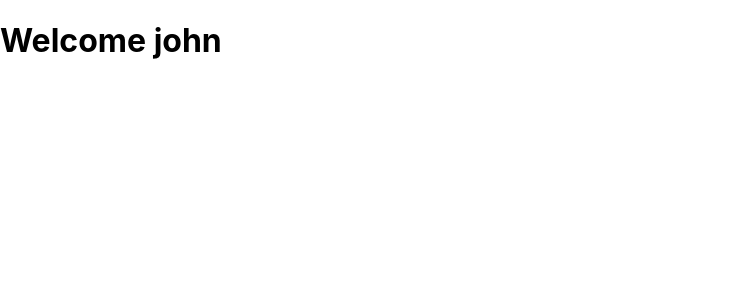
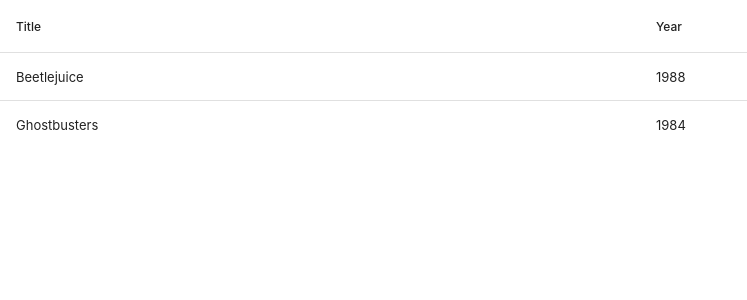
Before and after one commit to knechtel/typescript-react, a React (Create React App) app: page /test in a window 1280 px wide. Shown: the top 300 px of the page, without its empty margins (0-747 px from the left). Built offline with nearby package versions, Linux system fonts and the light colour scheme; no server answers.

Commit message:
Testando lógica dataTable.

```diff
--- a/src/component/FunctionalComponent.tsx
+++ b/src/component/FunctionalComponent.tsx
@@ -1,13 +1,56 @@
-import React, { FC } from 'react';
+import React, { FC, useEffect } from 'react';
+import DataTable from 'react-data-table-component';
+import axios from 'axios';
+import { CLIENT_ALL } from '../util/url';
 
+const columns = [
+    {
+        name: 'Title',
+        selector: (row: { title: any; }) => row.title,
+    },
+    {
+        name: 'Year',
+        selector: (row: { year: any; }) => row.year,
+    },
+];
+
+const data = [
+    {
+        id: 1,
+        title: 'Beetlejuice',
+        year: '1988',
+    },
+    {
+        id: 2,
+        title: 'Ghostbusters',
+        year: '1984',
+    },
+]
 interface MessageProps {
     message: string;
 }
 
 const FunctionalComponent: FC<MessageProps> = ({ message }) => {
+
+    useEffect(() => {
+        axios.get(CLIENT_ALL, { auth: { username: 'maiquel', password: '123' } })
+            .then(function (response) {
+                // handle success
+                console.log(response);
+            })
+            .catch(function (error) {
+                // handle error
+                console.log(error);
+            })
+
+    });
+
     return (
         <>
-            <h1>Welcome {message}</h1>
+            <DataTable
+                columns={columns}
+                data={data}
+            />
         </>
     );
 };
```
